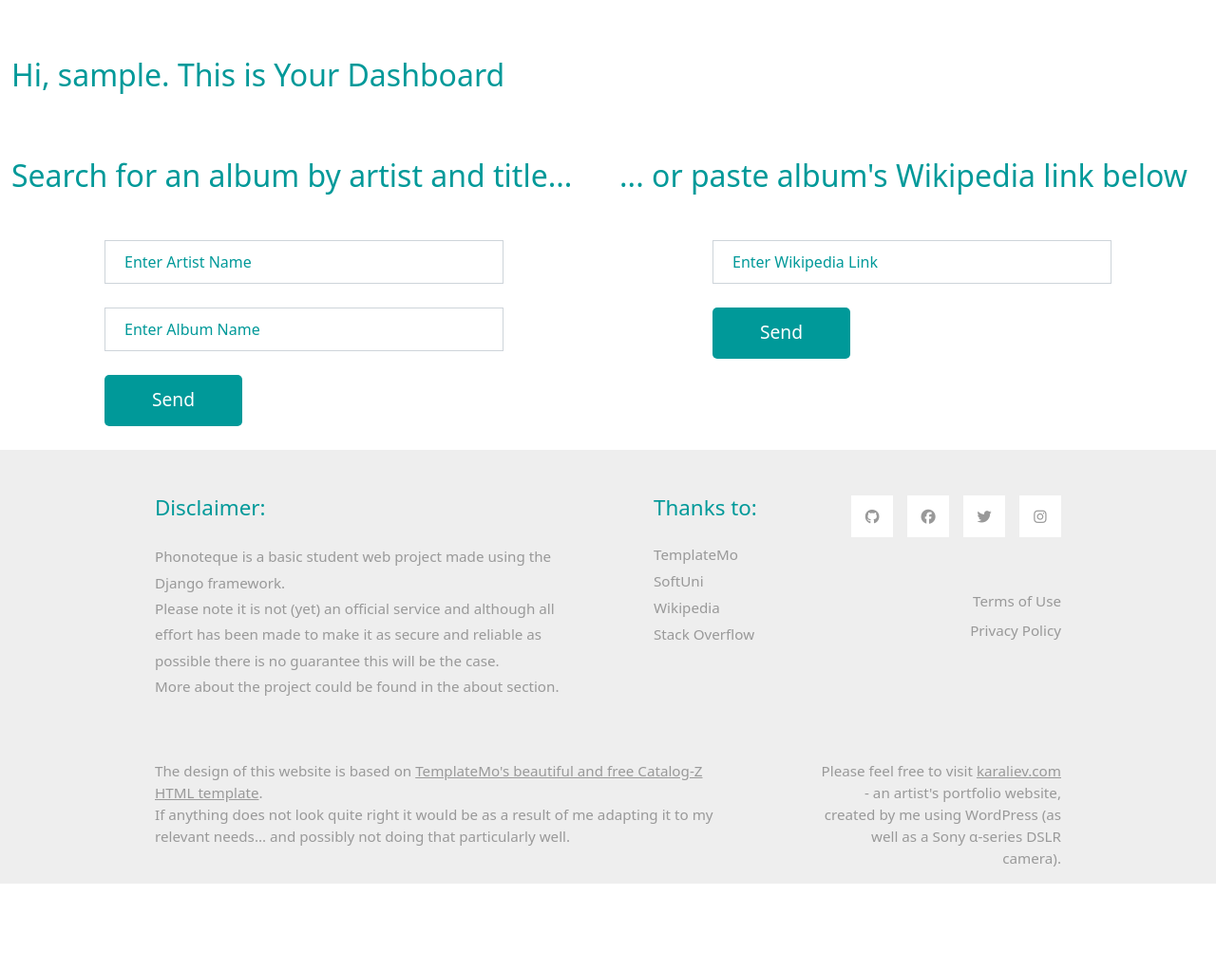
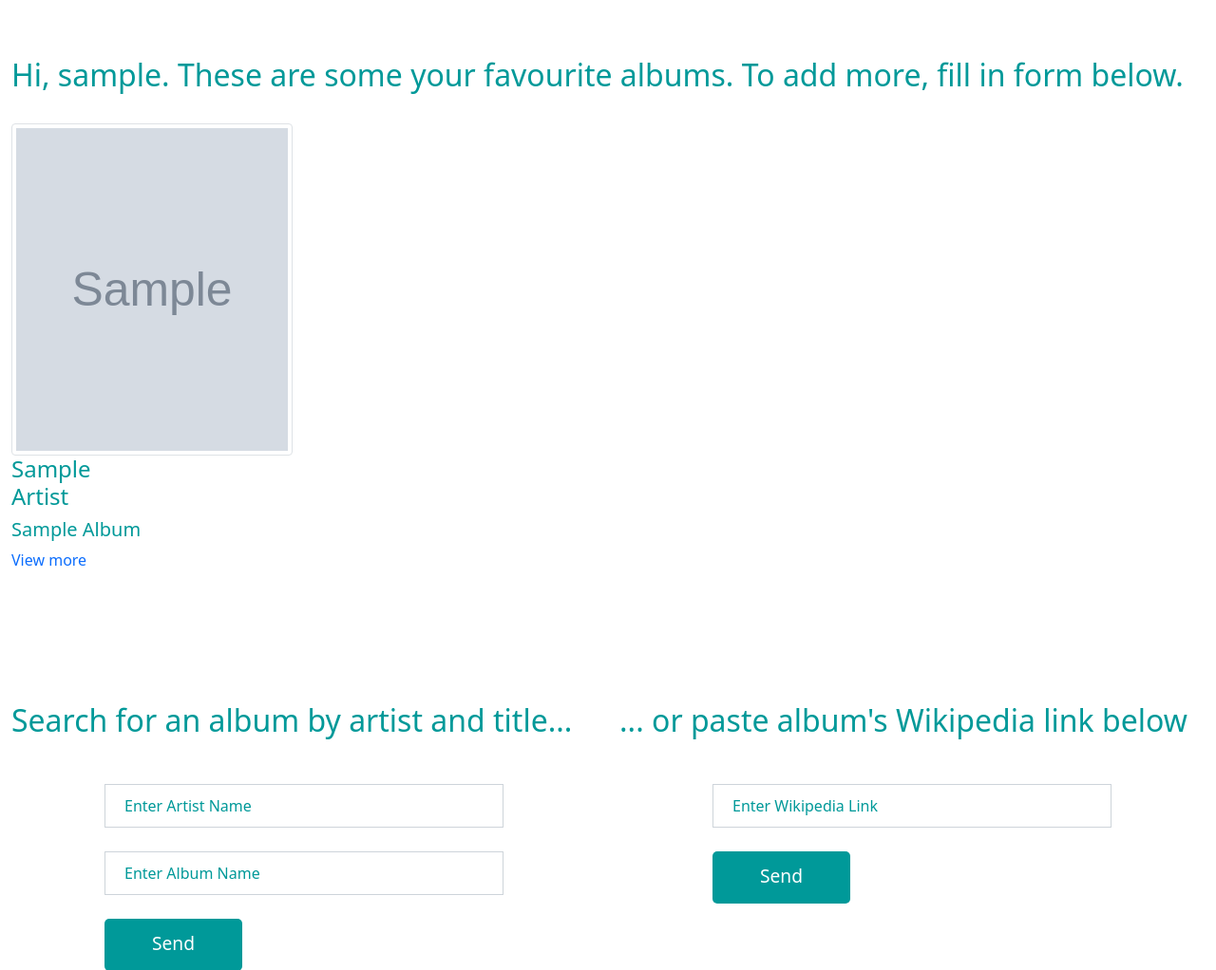
Before and after one commit to karalkal/Phonotheque, a Django app: page /dashboard/ in a window 1280 px wide. Shown: the part 65-1087 px from the top of the page at 95% size. Before the commit the page ends 996 px from the top, so only its background shows below. Run offline with Django 4.2, Linux system fonts and the light colour scheme; a user stored in the database is signed in; tables that the repository leaves empty hold one stand-in row (values such as "Sample post"); grey boxes marked "Sample" are stand-in pictures; some libraries are stand-ins or nearby versions.

Commit message:
removed redundant search_album view and url and included this functionality in dashboard, improved some templates, already saved albums will just appear in Collection table

```diff
--- a/Phonoteque/accounts_app/templates/registration/edit.html
+++ b/Phonoteque/accounts_app/templates/registration/edit.html
@@ -6,7 +6,7 @@
         <div class="row">
             <div class="col">
 
-                <h2 class="tm-text-primary mb-5">Use the form below to edit your Phonoteque profile</h2>
+                <h2 class="tm-text-primary mb-5">Use the form below to edit your Phonoteque profile.</h2>
 
                 <form id="contact-form" action="{% url 'edit' %}" method="POST"
                       class="tm-contact-form mx-auto" enctype="multipart/form-data">
--- a/Phonoteque/accounts_app/templates/registration/register.html
+++ b/Phonoteque/accounts_app/templates/registration/register.html
@@ -6,7 +6,7 @@
         <div class="row">
             <div class="col">
 
-                <h2 class="tm-text-primary mb-5">Use the form below to create your Phonoteque account</h2>
+                <h2 class="tm-text-primary mb-5">Use the form below to create your Phonoteque account.</h2>
 
                 <form id="contact-form" action="{% url 'register' %}" method="POST"
                       class="tm-contact-form mx-auto">
--- a/Phonoteque/main_app/templates/main_app/dashboard.html
+++ b/Phonoteque/main_app/templates/main_app/dashboard.html
@@ -1,36 +1,34 @@
 {% extends 'base_plus_menu_1.html' %}
-
-{#        MENU COMES HERE - Change undelined link accordingly        #}
 
 {% block main_content %}
     <div class="container-fluid tm-container-content tm-mt-60">
         <div class="row mb-4">
+            <h2 class="col-12 tm-text-primary">
+                Hi, {{ request.user.username }}. These are some your favourite albums. To add more, fill in form below.
+            </h2>
+        </div>
 
-            {% if request.user.is_authenticated %}
-                <h2 class="col-12 tm-text-primary">
-                    Hi, {{ request.user.username }}. This is Your Dashboard
-                </h2>
+        {#    GALLERY#}
+        <div class="row tm-mb-90 tm-gallery">
+            {% for album in fav_albums %}
+                <div class="col-xl-3 col-lg-4 col-md-6 col-sm-6 col-12 mb-5">
+                    <img src="{{ album.album_cover }}"
+                         alt="cover of album {{ album.title }} by {{ album.artist }}" class="img-thumbnail"
+                         style="width: 350px; height: 350px">
+                    <h4 class="col-6 tm-text-primary" style="text-transform:capitalize;"> {{ album.artist }} </h4>
+                    <h5 class="col-6 tm-text-primary" style="text-transform:capitalize;">  {{ album.title }} </h5>
+                    <a href="{{ album.pk }}">View more</a>
+                </div>
+            {% endfor %}
+        </div>
 
-            {% else %}
-                <h1 class="col-6 tm-text-primary">
-                    You need to be logged in to access this page
-                </h1>
-                <div class="form-group tm-text-right">
-                    <button type="submit" class="btn btn-primary">
-                        <a href="{% url "login_page" %}">Log In</a>
-                    </button>
-                </div>
-            {% endif %}
-        </div> <!-- row -->
-    </div> <!-- container-fluid, tm-container-content -->
-
-    <div class="container-fluid tm-mt-60">
+        {#        FORMS#}
         <!-- Two equal columns -->
         <div class="row">
             <div class="col">
                 {#OPTION 1 - ENTER artist and album names  #}
                 <h2 class="tm-text-primary mb-5">Search for an album by artist and title...</h2>
-                <form id="contact-form" action="{% url 'search_form_page' %}" method="POST"
+                <form id="contact-form" action="{% url 'dashboard' %}" method="POST"
                       class="tm-contact-form mx-auto">
                     {% csrf_token %}
                     <div class="form-group">
@@ -48,7 +46,7 @@
             <div class="col">
                 {#OPTION 2 - ENTER wiki URL  #}
                 <h2 class="tm-text-primary mb-5">... or paste album's Wikipedia link below</h2>
-                <form id="contact-form" action="{% url 'search_form_page' %}" method="POST"
+                <form id="contact-form" action="{% url 'dashboard' %}" method="POST"
                       class="tm-contact-form mx-auto">
                     {% csrf_token %}
                     <div class="form-group">
@@ -62,12 +60,6 @@
                     </div>
                 </form>
             </div>
-{#            <div class="col">#}
-{#                <div class="tm-address-col">#}
-{#                    <h2 class="tm-text-primary mb-5">Our Address</h2>#}
-{##}
-{#                </div>#}
-{#            </div>#}
 
         </div>
 
--- a/Phonoteque/main_app/urls.py
+++ b/Phonoteque/main_app/urls.py
@@ -1,17 +1,11 @@
 from django.urls import path
 
-from Phonoteque.main_app.views import view_dashboard, search_album_view, IndexListView
+from Phonoteque.main_app.views import view_dashboard, IndexListView
 
 urlpatterns = [
     path('', IndexListView.as_view(), name="index_page"),
     path('dashboard/', view_dashboard, name="dashboard"),
-
-    # path('profile/', profile_details, name="profile"),
-    # path('profile/create/', create_profile_view, name="create profile"),
-    # path('profile/edit/', edit_profile_view, name="edit profile"),
-    # path('profile/delete/', delete_profile_view, name="delete profile"),
-
-    path('find_album/', search_album_view, name='search_form_page'),
+    # path('find_album/', search_album_view, name='search_form_page'),
 
     # path('photo/details/<int:pk>/', photo_details, name="pet photo details"),
     # path('photo/like/<int:pk>/', like_pet_photo, name="like pet photo"),
--- a/Phonoteque/main_app/views.py
+++ b/Phonoteque/main_app/views.py
@@ -28,60 +28,21 @@ def view_dashboard(request):
             # Check if artist already in DB, if not create record
             if artist_name not in get_all_artists_names():
                 Artist.objects.create(name=artist_name)  # create and save directly
-            artist_object = get_artist_object_by_name(artist_name)  # then get artist name from DB
-
-            # first create album object, then save it
-            album = Album(
-                wiki_id=album_wiki_info['wiki_id'],
-                artist=artist_object,  # artist is an object
-                title=album_wiki_info['wiki_title'],
-                wiki_url=album_wiki_info['wiki_url'],
-                summary=album_wiki_info['wiki_summary'],
-                resume=album_wiki_info['wiki_resume'],
-                album_cover=album_wiki_info['wiki_image'],
-            )
-            album.save()
-
-            return render(request, 'main_app/album_saved.html',
-                          {'album': album})
-
-        # TODO If no info, display message and display form again
-    else:
-        form = SearchAlbumForm()
-    return render(request, 'main_app/dashboard.html',
-                  {'form': form})
-
-
-def search_album_view(request):
-    if request.method == 'POST':
-        album_name = request.POST['album_name'].title()
-        artist_name = request.POST['artist_name'].title()
-        search_term = album_name + " " + artist_name
-        album_wiki_info = get_wiki_info(search_term)
-
-        # If album info has been retrieved from Wiki
-        if album_wiki_info:
-            # Check if artist already in DB, if not create record
-            if artist_name not in get_all_artists_names():
-                Artist.objects.create(name=artist_name)  # create and save directly
 
             # obtain artist from DB to create FK relation in album
             artist_object = get_artist_object_by_name(artist_name)
-
-            # possibly redundant
-            if not request.user.is_authenticated:
-                return redirect('index_page')
 
             # if album exists in DB already
             try:
                 album = Album.objects.get(wiki_id=album_wiki_info['wiki_id'])
                 # TODO: If user has added album already, do nothing
                 if Collection.objects.filter(user_id=request.user.pk):
+                    a = 5
                     return redirect('dashboard')
 
             # if not function will create album object
             except ObjectDoesNotExist:
-                album = create_album_object(album_wiki_info, artist_object)
+                album = create_album_object(album_wiki_info, artist_object, )
                 # Need to save it first, so that Collection can use its wiki_id
                 album.save()
 
@@ -97,7 +58,58 @@ def search_album_view(request):
                           {'album': album})
 
         # TODO: If no info, display message and display form again
-    else:
+    else:  # just display user's favourite albums + search forms
+        fav_albums = Album.objects.filter(collection__user_id=request.user.pk)
         form = SearchAlbumForm()
-    return render(request, 'main_app/album_search.html',
-                  {'form': form})
+        return render(request, 'main_app/dashboard.html',
+                      {'fav_albums': fav_albums,
+                       'form': form, })
+
+# @login_required()
+# def search_album_view(request):
+#     if request.method == 'POST':
+#         album_name = request.POST['album_name'].title()
+#         artist_name = request.POST['artist_name'].title()
+#         search_term = album_name + " " + artist_name
+#         album_wiki_info = get_wiki_info(search_term)
+#
+#         # If album info has been retrieved from Wiki
+#         if album_wiki_info:
+#             # Check if artist already in DB, if not create record
+#             if artist_name not in get_all_artists_names():
+#                 Artist.objects.create(name=artist_name)  # create and save directly
+#
+#             # obtain artist from DB to create FK relation in album
+#             artist_object = get_artist_object_by_name(artist_name)
+#
+#             # possibly redundant
+#             if not request.user.is_authenticated:
+#                 return redirect('index_page')
+#
+#             # if album exists in DB already
+#             try:
+#                 album = Album.objects.get(wiki_id=album_wiki_info['wiki_id'])
+#                 # TODO: If user has added album already, do nothing
+#                 if Collection.objects.filter(user_id=request.user.pk):
+#                     return redirect('dashboard')
+#
+#             # if not function will create album object
+#             except ObjectDoesNotExist:
+#                 album = create_album_object(album_wiki_info, artist_object)
+#                 # Need to save it first, so that Collection can use its wiki_id
+#                 album.save()
+#
+#             # identify relevant user
+#             user = request.user
+#
+#             # then save via Collection intermediary model
+#             Collection.objects.create(
+#                 user=user,
+#                 album=album)
+#
+#             return render(request, 'main_app/album_saved.html',
+#                           {'album': album})
+#
+#         # TODO: If no info, display message and display form again
+#     else:
+#         return redirect('dashboard')
--- a/templates/base.html
+++ b/templates/base.html
@@ -30,7 +30,12 @@
 </div>
 <nav class="navbar navbar-expand-lg">
     <div class="container-fluid">
+
+        {% if not request.user.is_authenticated %}
             <a class="navbar-brand" href="{% url 'index_page' %}">
+        {% else %}
+            <a class="navbar-brand" href="{% url 'dashboard' %}">
+        {% endif %}
         <i class="fa-solid fa-music"></i>
         <strong>
             PHONOTEQUE
```
Also changed, not shown: Phonoteque/main_app/templates/main_app/album_saved.html (+17 -10 lines), Phonoteque/main_app/templates/main_app/album_search.html (deleted, +0 -57 lines), Phonoteque/main_app/templates/main_app/index.html (+2 -11 lines). Lines whose indentation alone changed are shown as unchanged.
